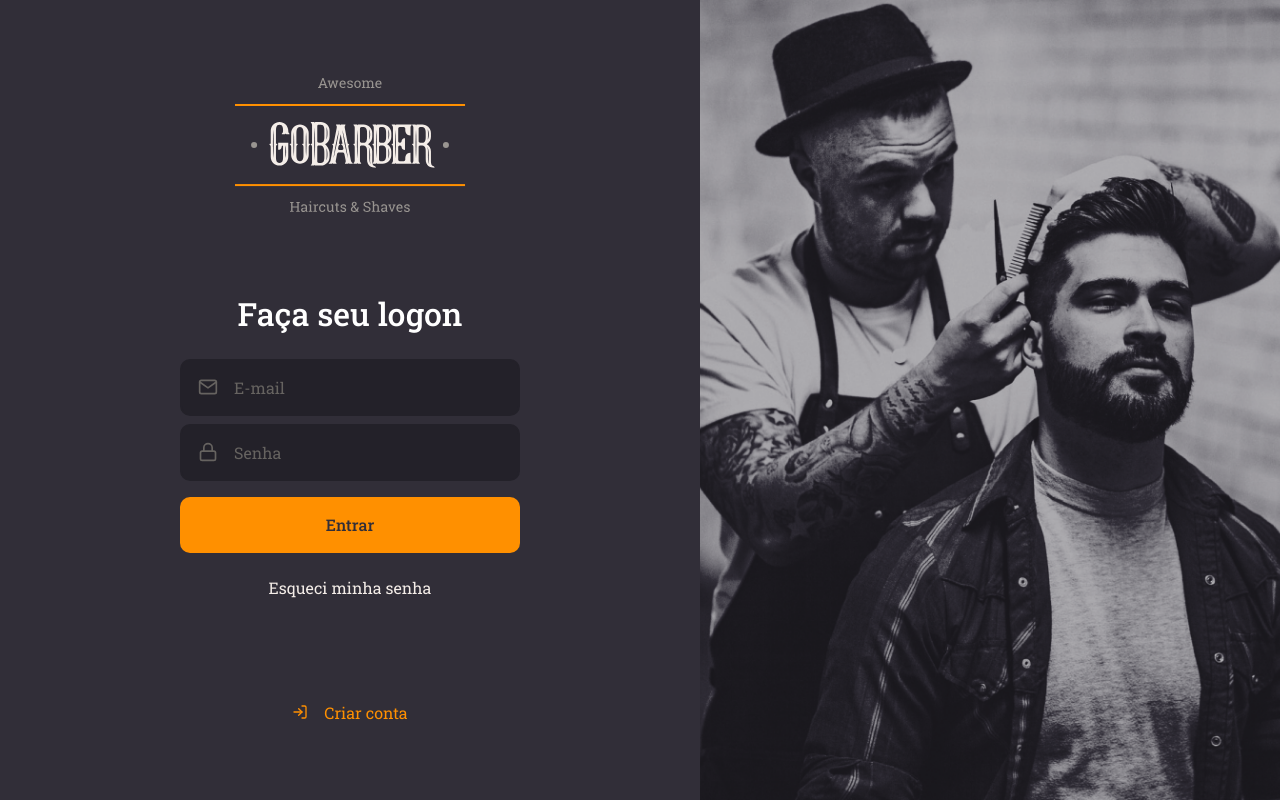
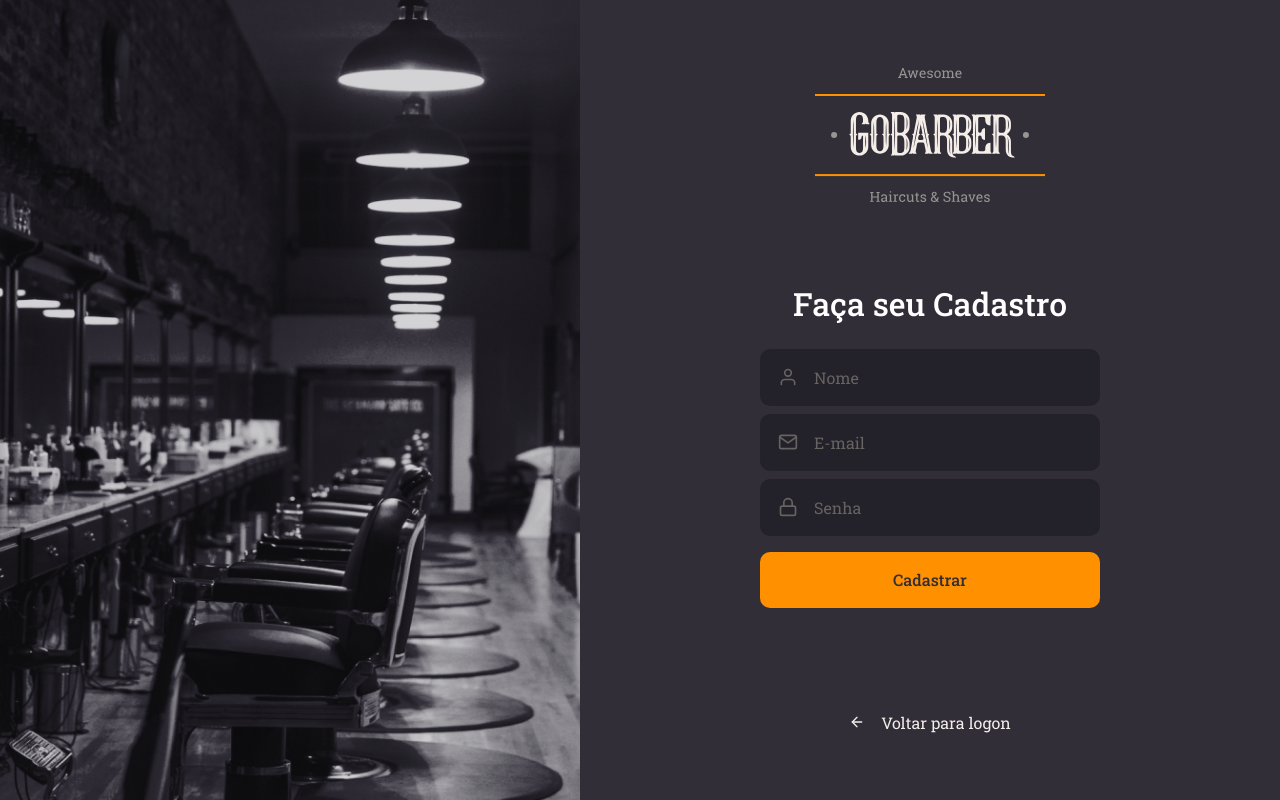
Before and after one commit to ricardoemerson/gobarber-web, a React (Create React App) app: page / in a window 1280 px wide. Built offline with nearby package versions, Linux system fonts and the light colour scheme.

Commit message:
Adicionada a página de SignUp.

```diff
--- a/src/App.tsx
+++ b/src/App.tsx
@@ -1,12 +1,12 @@
 import React from 'react';
 
-import SignIn from './pages/SignIn';
+import SignUp from './pages/SignUp';
 
 import GlobalStyle from './styles/global';
 
 const App: React.FC = () => (
   <>
-    <SignIn />
+    <SignUp />
     <GlobalStyle />
   </>
 );
--- /dev/null
+++ b/src/pages/SignUp/index.tsx
@@ -0,0 +1,35 @@
+import React from 'react';
+import {
+  FiArrowLeft, FiMail, FiUser, FiLock,
+} from 'react-icons/fi';
+
+import Button from '../../components/Button';
+import Input from '../../components/Input';
+
+import { Container, Content, Background } from './styles';
+
+import logoImg from '../../assets/logo.svg';
+
+const SignUp: React.FC = () => (
+  <Container>
+    <Background />
+
+    <Content>
+      <img src={ logoImg } alt="GoBarber" />
+
+      <form>
+        <h1>Faça seu Cadastro</h1>
+
+        <Input name="name" icon={ FiUser } placeholder="Nome" />
+        <Input name="email" icon={ FiMail } placeholder="E-mail" />
+        <Input name="password" icon={ FiLock } placeholder="Senha" />
+
+        <Button type="submit">Cadastrar</Button>
+      </form>
+
+      <a href="new"><FiArrowLeft /> Voltar para logon</a>
+    </Content>
+  </Container>
+);
+
+export default SignUp;
--- /dev/null
+++ b/src/pages/SignUp/styles.ts
@@ -0,0 +1,70 @@
+import { shade } from 'polished';
+
+import styled from 'styled-components';
+
+import signUpBackgroundImg from '../../assets/sign-up-background.png';
+
+export const Container = styled.div`
+  height: 100vh;
+  display: flex;
+  align-items: stretch;
+`;
+
+export const Content = styled.div`
+  display: flex;
+  flex-direction: column;
+  align-items: center;
+  place-content: center;
+
+  width: 100%;
+  max-width: 700px;
+
+  form {
+    margin: 80px 0;
+    width: 340px;
+    text-align: center;
+
+    h1 {
+      margin-bottom: 24px;
+    }
+
+    a {
+      color: #f4ede8;
+      display: block;
+      margin-top: 24px;
+      text-decoration: none;
+      transition: color 0.2s;
+
+      &:hover {
+        color: ${ shade(0.2, '#f4ede8') };
+      }
+    }
+  }
+
+  > a {
+    color: #f4ede8;
+    display: block;
+    margin-top: 24px;
+    text-decoration: none;
+
+    display: flex;
+    align-items: center;
+
+    transition: color 0.2s;
+
+    &:hover {
+      color: ${ shade(0.2, '#f4ede8') };
+    }
+
+    svg {
+      margin-right: 16px;
+    }
+  }
+
+`;
+
+export const Background = styled.div`
+  flex: 1;
+  background: url(${ signUpBackgroundImg }) no-repeat center;
+  background-size: cover;
+`;
```
Also changed, not shown: src/assets/sign-up-background.png (added).
